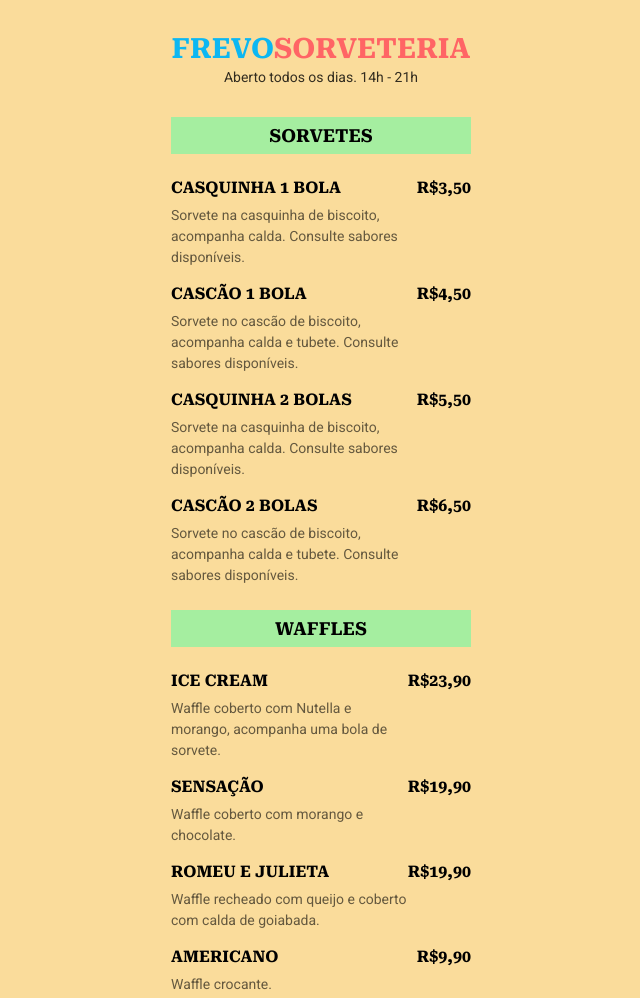
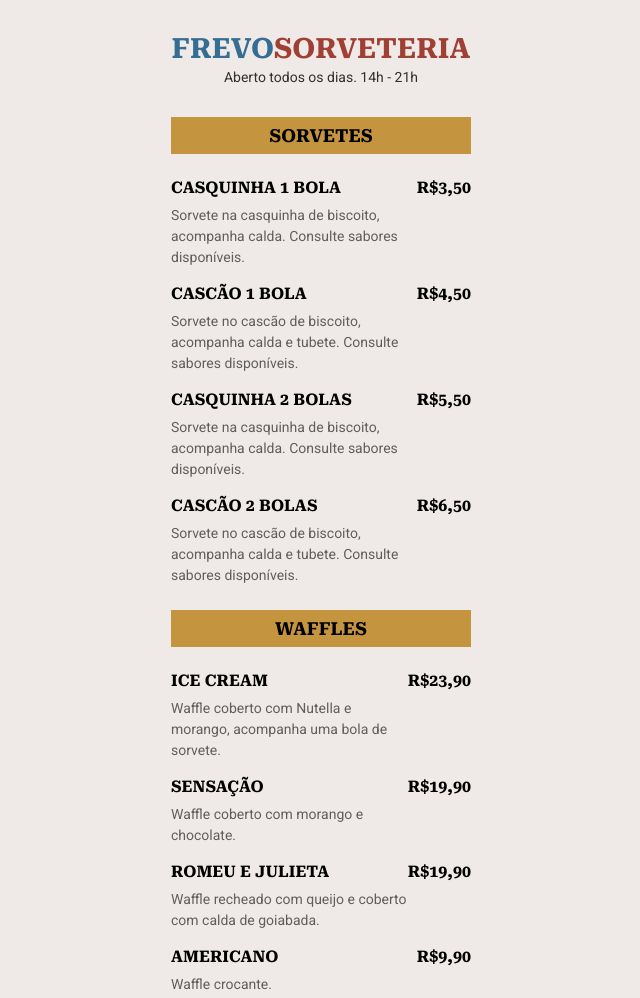
Before and after one commit to KarlaKeurin/Frevo_Sorveteria, a plain HTML site: page index.html in a window 1280 px wide. Shown: the top 998 px of the page, without its empty margins (319-959 px from the left). Drawn offline with Linux system fonts and the light colour scheme.

Commit message:
cores atualizadas

```diff
--- a/style.css
+++ b/style.css
@@ -5,7 +5,7 @@
 }
 
 body {
-    background-color: #fadc9b;
+  background-color: #efeae7;
   font-family: 'Roboto', sans-serif;
 }
 
@@ -38,11 +38,11 @@
 }
 
 header h1 span {
-    color: #ff6565;
+  color: #a04034;
 }
 
 header h1 span1 {
-    color: #0cb7f2;
+  color: #366e93;
 }
 
 header p {
@@ -58,7 +58,7 @@
 }
 
 section h2 {
-    background-color: #a5eea0;
+  background-color: #c4943f;
   padding: 8px 16px;
   text-align: center;
   margin-bottom: 24px;
```
Lines whose indentation alone changed are shown as unchanged.
